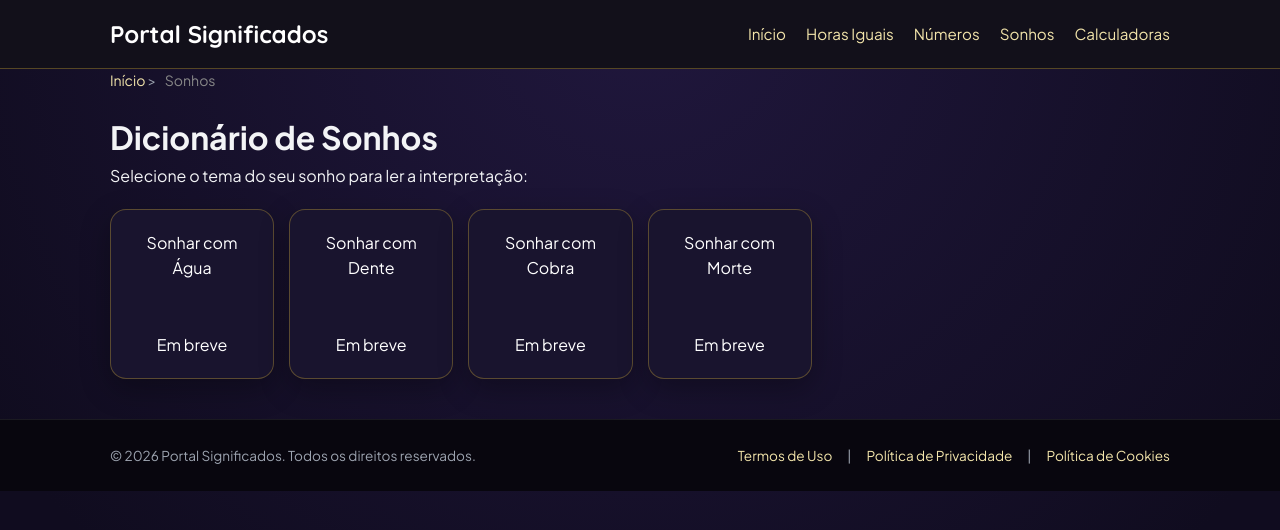
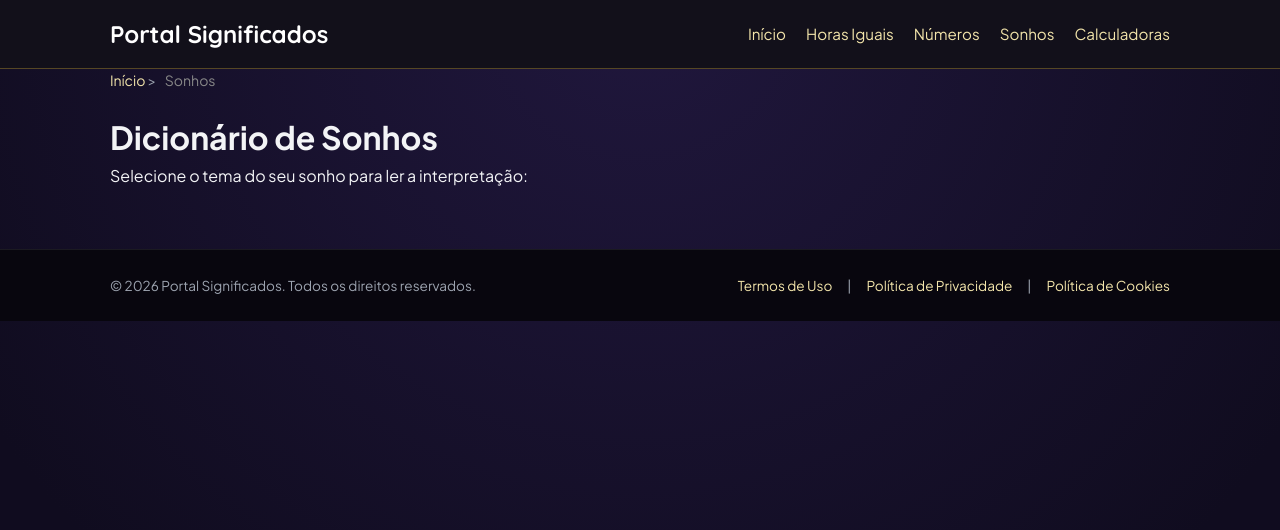
Before and after one commit to dreams-num/portal-significados, a Jekyll site: the page built from sonhos/index.html, in a window 1280 px wide. Shown: the top 530 px of the page. Built offline with Jekyll 4.4.1, drawn with Linux system fonts in a browser that asks for light colours.

Commit message:
Replace static cards with dynamic post rendering

```diff
--- a/sonhos/index.html
+++ b/sonhos/index.html
@@ -12,10 +12,15 @@
     <h1>Dicionário de Sonhos</h1>
     <p>Selecione o tema do seu sonho para ler a interpretação:</p>
 
+    <!-- Grade de Cards Dinâmica -->
     <div class="hours-grid">
-        <div class="hour-card inactive-hour">Sonhar com Água <span class="badge-inactive">Em breve</span></div>
-        <div class="hour-card inactive-hour">Sonhar com Dente <span class="badge-inactive">Em breve</span></div>
-        <div class="hour-card inactive-hour">Sonhar com Cobra <span class="badge-inactive">Em breve</span></div>
-        <div class="hour-card inactive-hour">Sonhar com Morte <span class="badge-inactive">Em breve</span></div>
+        {% for post in site.posts %}
+            {% if post.category == 'sonhos' %}
+                <a href="{{ post.url | relative_url }}" class="hour-card active-hour">
+                    <span class="card-title">{{ post.card_title | default: post.title }}</span>
+                    <span class="badge-active">Disponível</span>
+                </a>
+            {% endif %}
+        {% endfor %}
     </div>
 </main>
```
